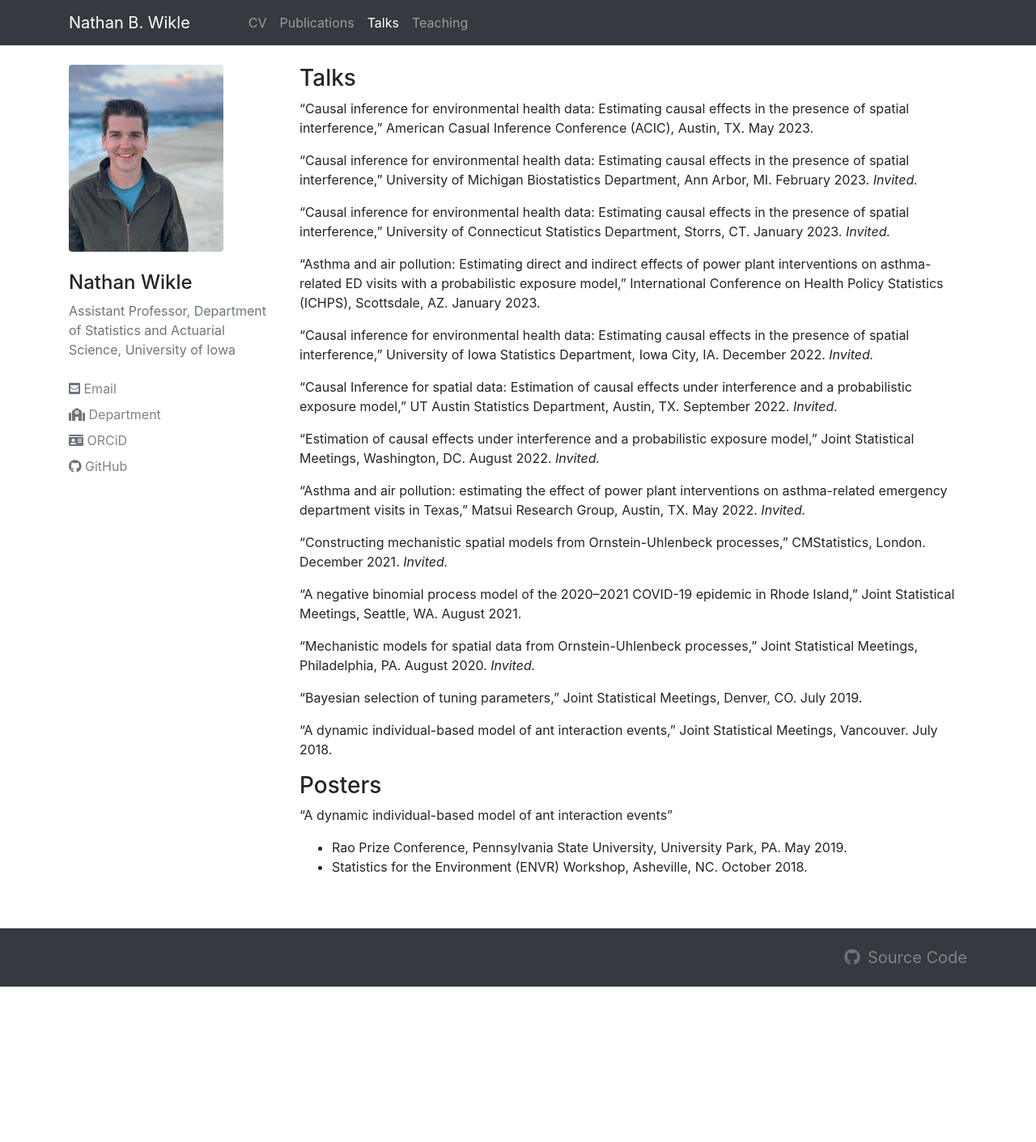
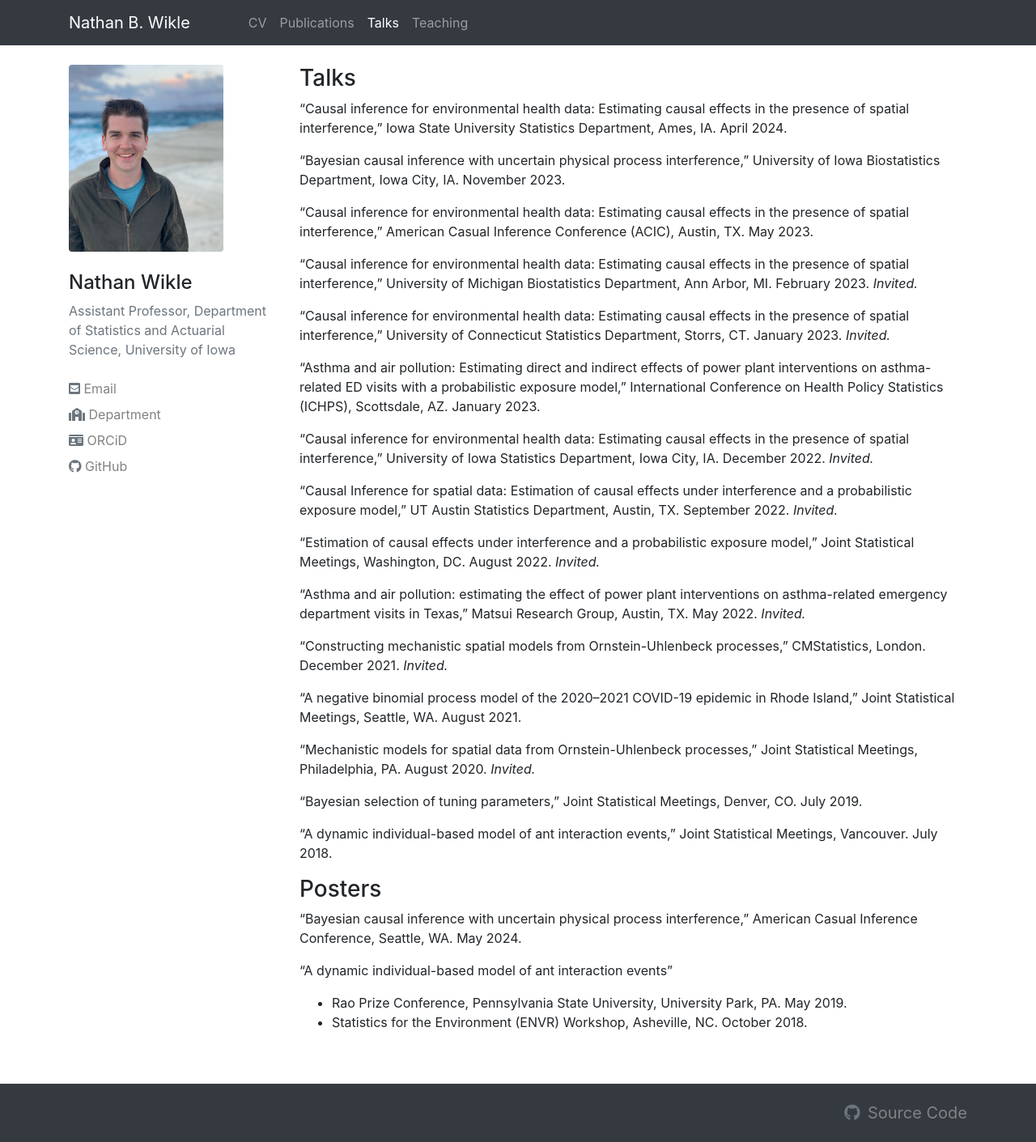
Before and after one commit to nbwikle/nbwikle.github.io, a Jekyll site: the page built from pages/talks.md, in a window 1280 px wide. Shown: the whole page at 81% size. Built offline with Jekyll 4.4.1, drawn with Linux system fonts in a browser that asks for light colours; nearby versions of some CDN libraries; before the commit the page ends 1219 px from its top, so only the background shows below that.

Commit message:
Updated CV

```diff
--- a/pages/talks.md
+++ b/pages/talks.md
@@ -5,6 +5,10 @@ permalink: talks.html
 ---
 
 ### Talks
+
+"Causal inference for environmental health data: Estimating causal effects in the presence of spatial interference," Iowa State University Statistics Department, Ames, IA. April 2024.
+
+"Bayesian causal inference with uncertain physical process interference," University of Iowa Biostatistics Department, Iowa City, IA. November 2023.
 
 "Causal inference for environmental health data: Estimating causal effects in the presence of spatial interference," American Casual Inference Conference (ACIC), Austin, TX. May 2023.
 
@@ -34,6 +38,8 @@ permalink: talks.html
 
 ### Posters
 
+"Bayesian causal inference with uncertain physical process interference," American Casual Inference Conference, Seattle, WA. May 2024.
+
 "A dynamic individual-based model of ant interaction events"
 - Rao Prize Conference, Pennsylvania State University, University Park, PA. May 2019.
 - Statistics for the Environment (ENVR) Workshop, Asheville, NC. October 2018.
```
Also changed, not shown: pages/cv.md (+1 -1 lines), pages/publications.md (+2 -4 lines), pages/teaching.md (+1 -0 lines).
